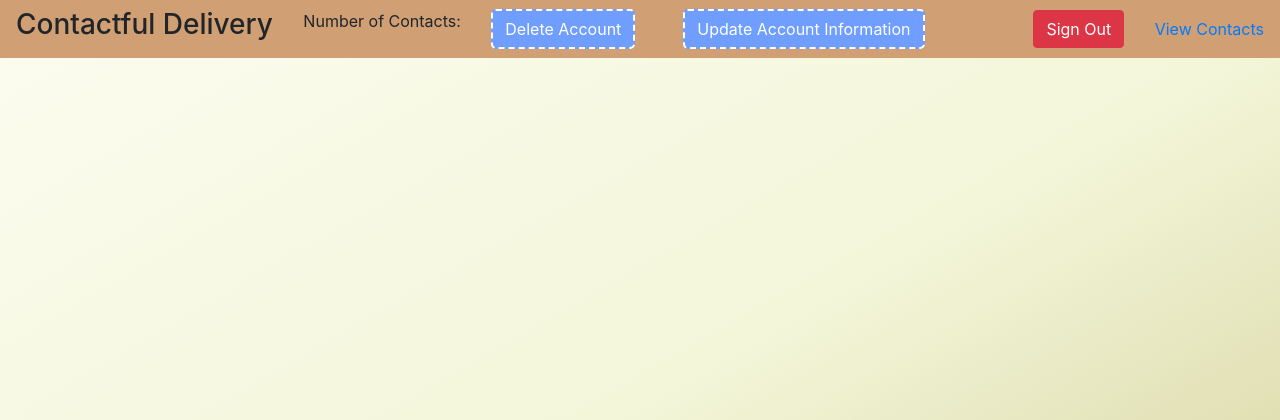
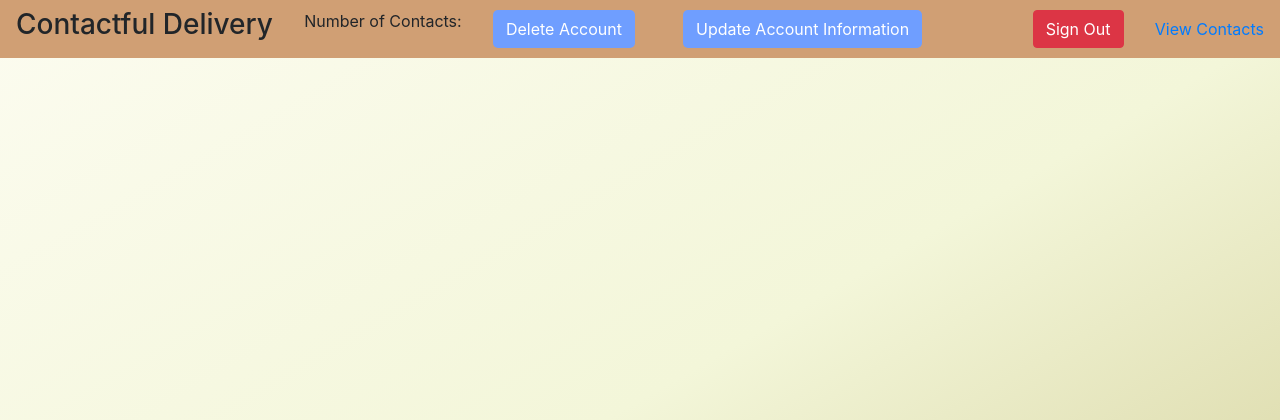
Before and after one commit to cgrady3/COP4331_LAMP_userDirectory, a PHP site: page /pages/user.html in a window 1280 px wide. Shown: the top 420 px of the page. Run offline with PHP 8.4, Linux system fonts and the light colour scheme.

Commit message:
user-button styling

```diff
--- a/css/users.css
+++ b/css/users.css
@@ -19,14 +19,12 @@ body{
 .btn-custom{
     color: white;
     background-color: #6F9EFF;
-    border: 2px dashed #FFF;
     border-radius: 5px;
 }
 
 .btn-customPrimary{
     color: white;
     background-color: #007BFF;
-    border: 2px dashed #FFF;
     border-radius: 5px;
 }
 
```
